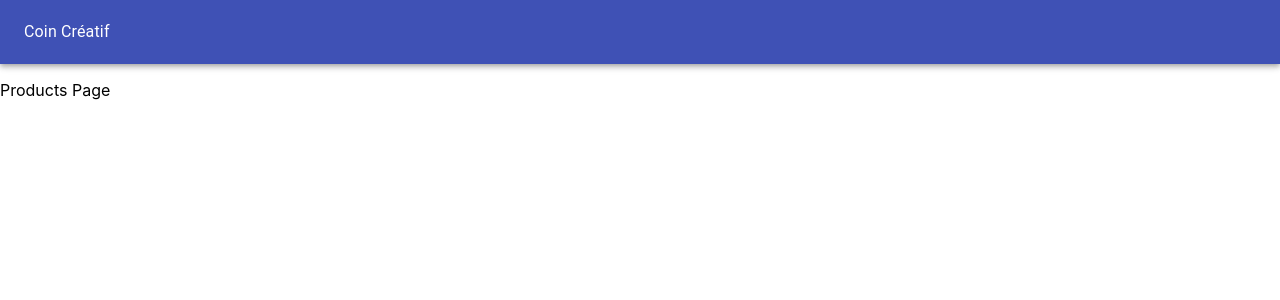
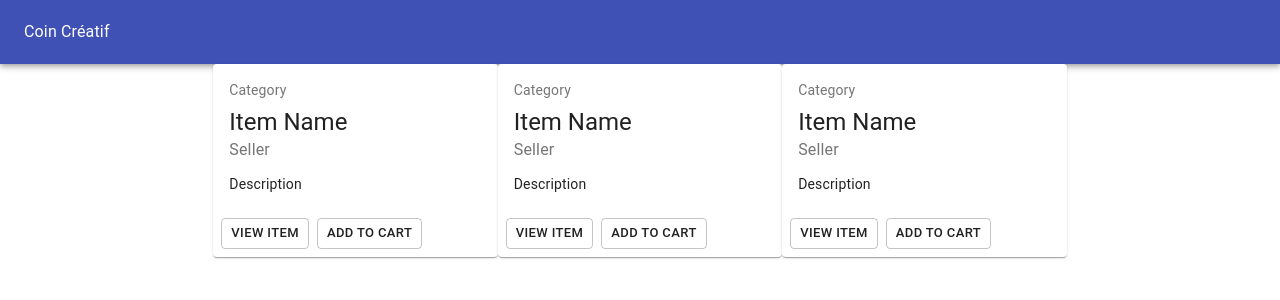
Before and after one commit to elizabethbrandt/coincreatif, a React (Create React App) app in the folder client/: page /products in a window 1280 px wide. Shown: the top 300 px of the page. Built offline with nearby package versions, Linux system fonts and the light colour scheme.

Commit message:
added ProductCard component

```diff
--- a/client/src/pages/Products/index.js
+++ b/client/src/pages/Products/index.js
@@ -1,8 +1,25 @@
+import { Grid } from "@material-ui/core";
+import ProductCard from "../../components/ProductCard";
+
 function Products() {
     return (
-        <div>
-            <p>Products Page</p>
-        </div>
+        <Grid container direction="column">
+            <Grid item container>
+                <Grid item xs={1} sm={2}></Grid>
+                <Grid item container xs={10} sm={8}>
+                    <Grid item xs={12} sm={4}>
+                        <ProductCard />
+                    </Grid>
+                    <Grid item xs={12} sm={4}>
+                        <ProductCard />
+                    </Grid>
+                    <Grid item xs={12} sm={4}>
+                        <ProductCard />
+                    </Grid>
+                </Grid>
+                <Grid item xs={1} sm={2}></Grid>
+            </Grid>
+        </Grid>
     )
 }
 
```
